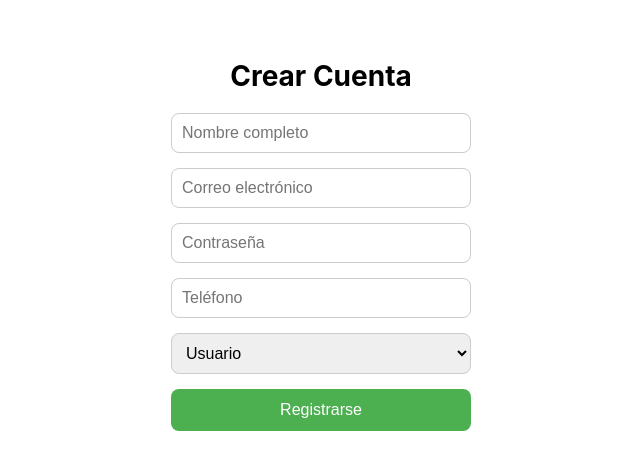
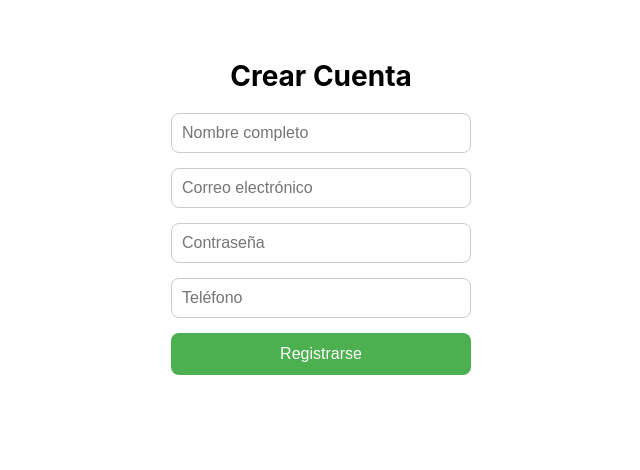
Before and after one commit to IFP-Group2/GymBook, a React (Create React App) app in the folder frontend/: page /signup in a window 1280 px wide. Shown: the top 470 px of the page, without its empty margins (319-959 px from the left). Built offline with nearby package versions, Linux system fonts and the light colour scheme.

Commit message:
Registro usuarios arreglado

```diff
--- a/frontend/src/pages/SignUpPage.js
+++ b/frontend/src/pages/SignUpPage.js
@@ -23,34 +23,31 @@ const SignUpPage = () => {
 
     const handleSubmit = async (e) => {
         e.preventDefault();
-        const { name, email, password, phone, role } = formData;
+        const { name, email, password, phone } = formData;
 
-        // Validación en frontend
         if (!name || !email || !password || !phone) {
             setMessage('Por favor, completa todos los campos.');
             return;
         }
 
         try {
-            // Haciendo la solicitud POST con datos en formato JSON
             const response = await axios.post('http://localhost:8080/usuarios', {
-                name, email, password, phone, role
+                nombre: name,
+                email,
+                password,
+                telefono: phone
             }, {
                 headers: {
-                    'Content-Type': 'application/json' // Aseguramos que el backend reciba el tipo correcto
+                    'Content-Type': 'application/json'
                 }
             });
 
-            // Si la solicitud es exitosa
-            setMessage(`¡Inscripción completada para ${name} como ${role}!`);
-            setFormData({ name: '', email: '', password: '', phone: '', role: 'usuario' });
+            setMessage(`¡Inscripción completada para ${name}!`);
+            setFormData({ name: '', email: '', password: '', phone: '' });
         } catch (error) {
-            // Manejo de errores detallado
             if (error.response) {
-                console.error(error.response); // Ver los detalles de la respuesta de error
                 setMessage(`Error: ${error.response.data.message || 'Hubo un problema al registrarse. Intenta de nuevo.'}`);
             } else {
-                console.error(error);
                 setMessage('Error al registrarse. Intenta de nuevo.');
             }
         }
@@ -88,14 +85,6 @@ const SignUpPage = () => {
                     value={formData.phone}
                     onChange={handleChange}
                 />
-                <select
-                    name="role"
-                    value={formData.role}
-                    onChange={handleChange}
-                >
-                    <option value="usuario">Usuario</option>
-                    <option value="entrenador">Entrenador</option>
-                </select>
                 <button type="submit">Registrarse</button>
             </form>
             {message && <p className="message">{message}</p>}
```
